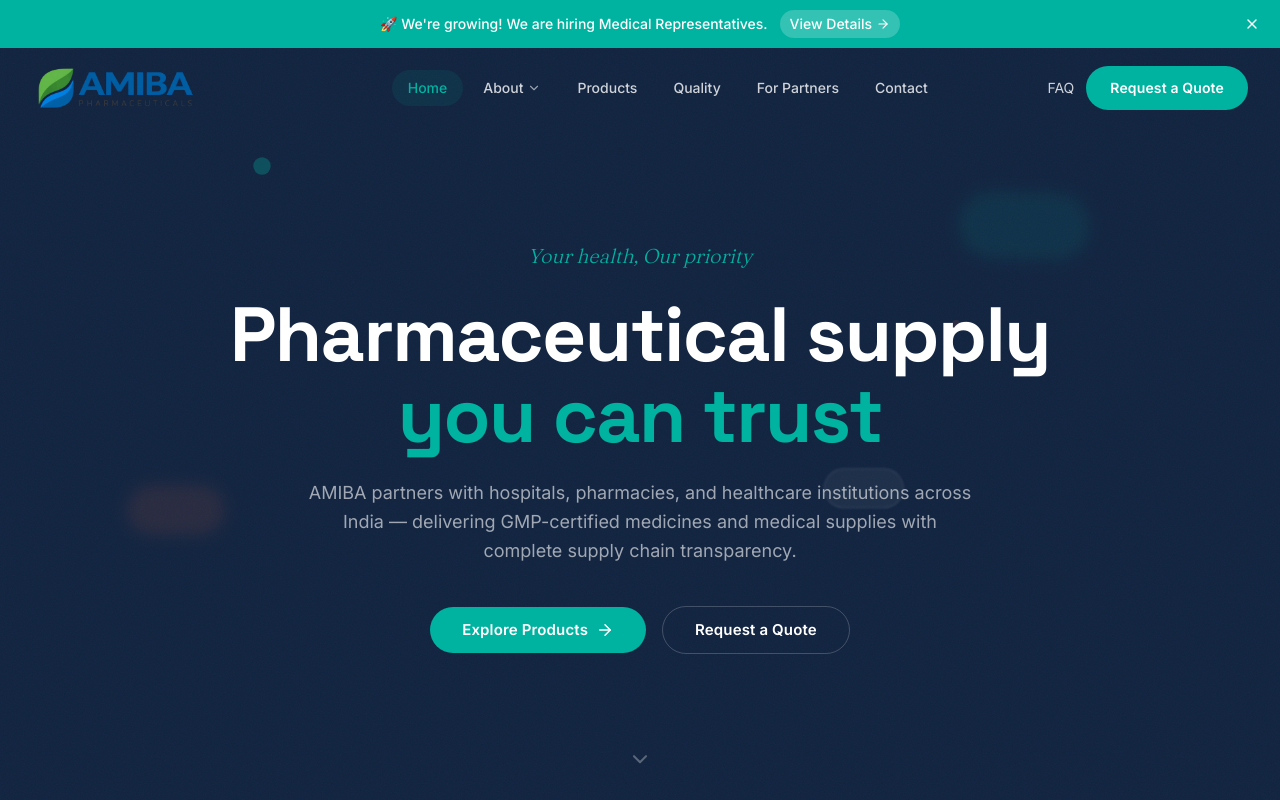
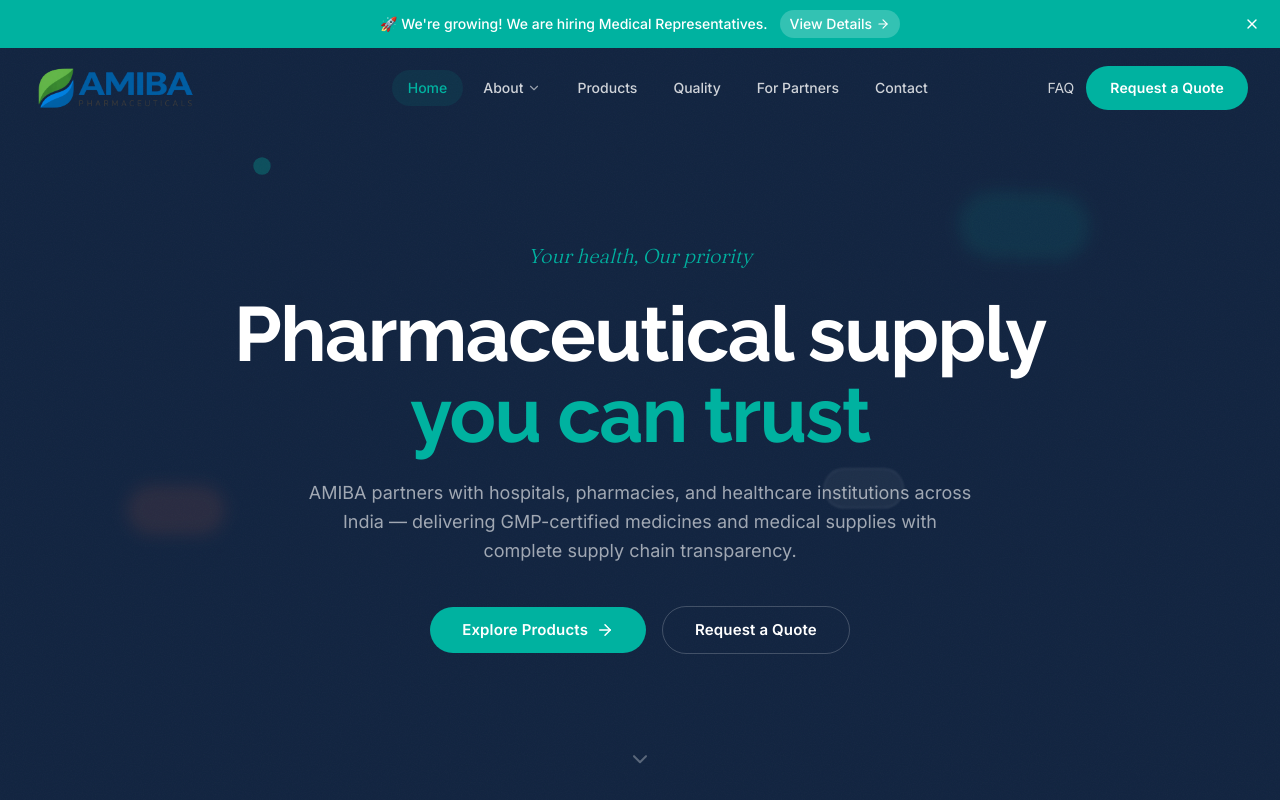
Before and after one commit to Dxbojit/Amiba-web, a Next.js app: page / in a window 1280 px wide. Shown: the top 800 px of the page. Built offline with nearby package versions, Linux system fonts and the light colour scheme.

Commit message:
font change

```diff
--- a/src/app/globals.css
+++ b/src/app/globals.css
@@ -30,7 +30,7 @@
   --color-foreground: var(--foreground);
 
   --font-sans: var(--font-inter);
-  --font-display: var(--font-space-grotesk);
+  --font-display: var(--font-raleway);
   --font-serif: var(--font-fraunces);
 }
 
--- a/src/app/layout.tsx
+++ b/src/app/layout.tsx
@@ -1,5 +1,5 @@
 import type { Metadata, Viewport } from "next";
-import { Space_Grotesk, Inter, Fraunces } from "next/font/google";
+import { Space_Grotesk, Inter, Fraunces, Raleway } from "next/font/google";
 import "./globals.css";
 import { Navbar } from "@/components/nav/navbar";
 import { Footer } from "@/components/footer/footer";
@@ -7,6 +7,12 @@
 
 const spaceGrotesk = Space_Grotesk({
   variable: "--font-space-grotesk",
+  subsets: ["latin"],
+  display: "swap",
+});
+
+const raleway = Raleway({
+  variable: "--font-raleway",
   subsets: ["latin"],
   display: "swap",
 });
@@ -96,7 +102,7 @@
   return (
     <html
       lang="en"
-      className={`${spaceGrotesk.variable} ${inter.variable} ${fraunces.variable} antialiased`}
+      className={`${spaceGrotesk.variable} ${inter.variable} ${fraunces.variable} ${raleway.variable} antialiased`}
     >
       <head>
         <script
```
